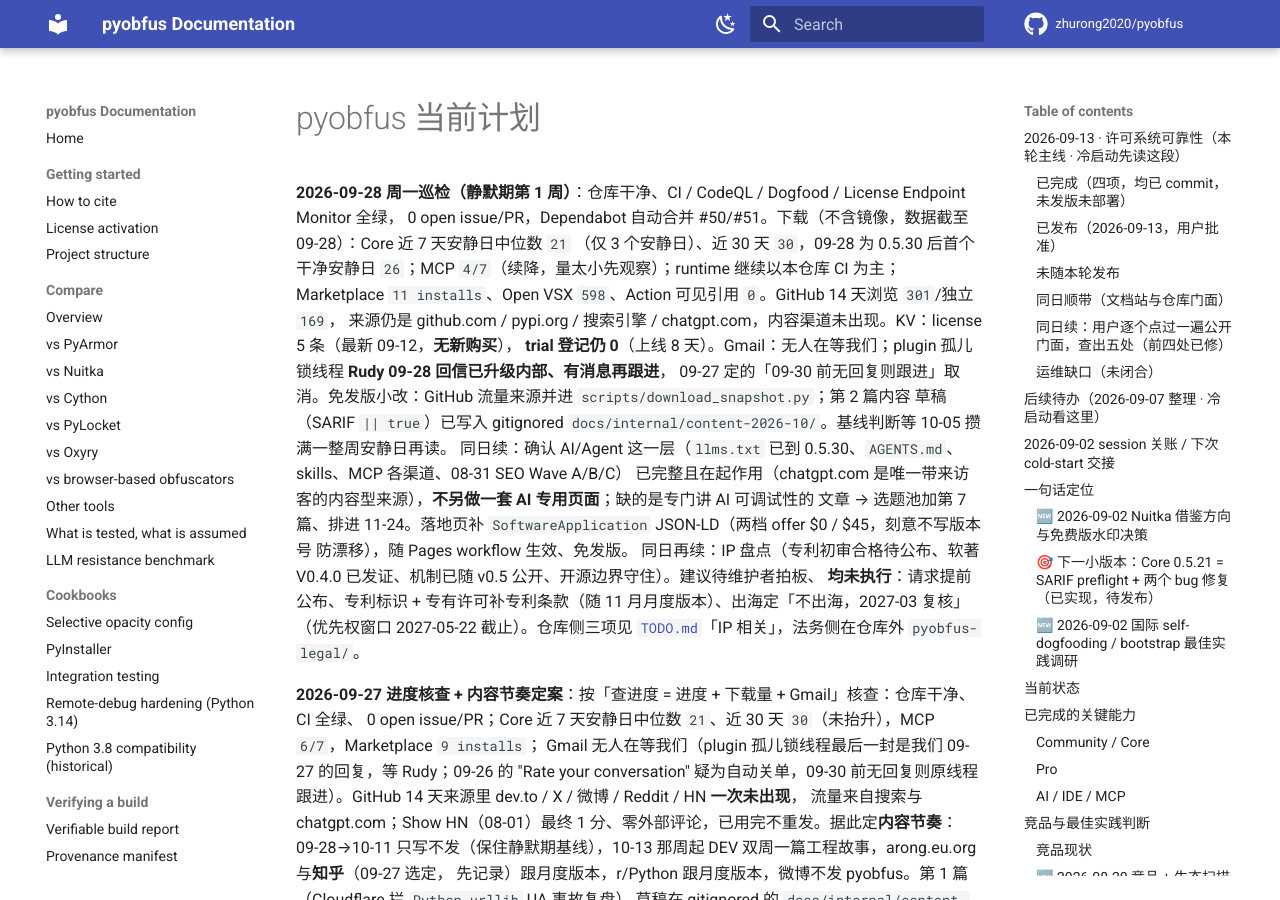
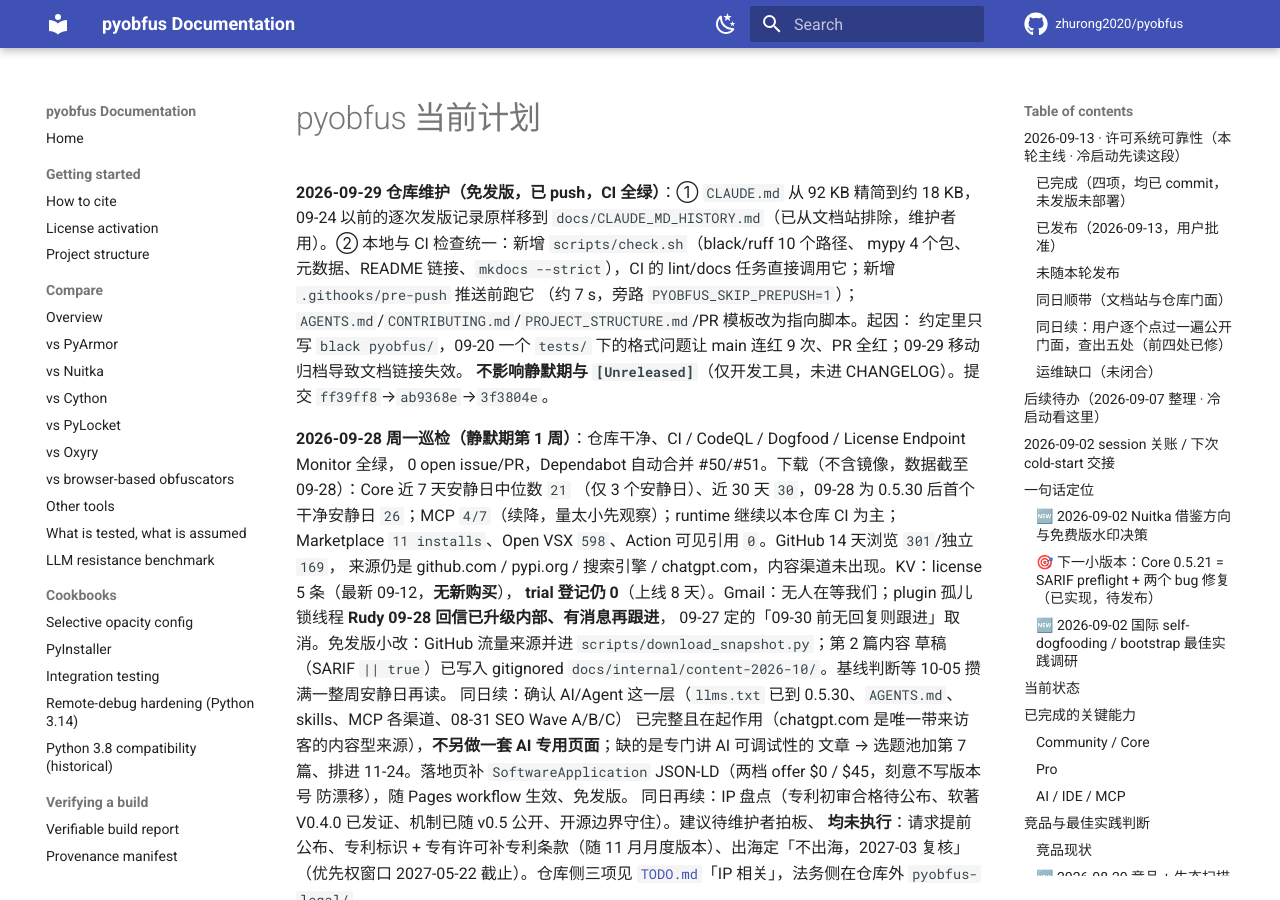
Before and after one commit to zhurong2020/pyobfus, an MkDocs documentation site: the page built from docs/CURRENT_PLAN_ZH.md, in a window 1280 px wide and 900 px high. Built offline with MkDocs 1.6.1 and Material for MkDocs 9.7.7, drawn with Linux system fonts in a browser that asks for light colours; comment, search, counter and statistics services are not loaded.

Commit message:
docs(plan): record the 09-29 CLAUDE.md slim-down and shared check script
Co-Authored-By: Claude Opus 5.5 <noreply@anthropic.com>

```diff
--- a/docs/CURRENT_PLAN_ZH.md
+++ b/docs/CURRENT_PLAN_ZH.md
@@ -1,4 +1,11 @@
 # pyobfus 当前计划
+
+**2026-09-29 仓库维护（免发版，已 push，CI 全绿）**：① `CLAUDE.md` 从 92 KB 精简到约 18 KB，09-24 以前的逐次发版记录原样移到
+`docs/CLAUDE_MD_HISTORY.md`（已从文档站排除，维护者用）。② 本地与 CI 检查统一：新增 `scripts/check.sh`（black/ruff 10 个路径、
+mypy 4 个包、元数据、README 链接、`mkdocs --strict`），CI 的 lint/docs 任务直接调用它；新增 `.githooks/pre-push` 推送前跑它
+（约 7 s，旁路 `PYOBFUS_SKIP_PREPUSH=1`）；`AGENTS.md`/`CONTRIBUTING.md`/`PROJECT_STRUCTURE.md`/PR 模板改为指向脚本。起因：
+约定里只写 `black pyobfus/`，09-20 一个 `tests/` 下的格式问题让 main 连红 9 次、PR 全红；09-29 移动归档导致文档链接失效。
+**不影响静默期与 `[Unreleased]`**（仅开发工具，未进 CHANGELOG）。提交 `ff39ff8`→`ab9368e`→`3f3804e`。
 
 **2026-09-28 周一巡检（静默期第 1 周）**：仓库干净、CI / CodeQL / Dogfood / License Endpoint Monitor 全绿，
 0 open issue/PR，Dependabot 自动合并 #50/#51。下载（不含镜像，数据截至 09-28）：Core 近 7 天安静日中位数 `21`
```
